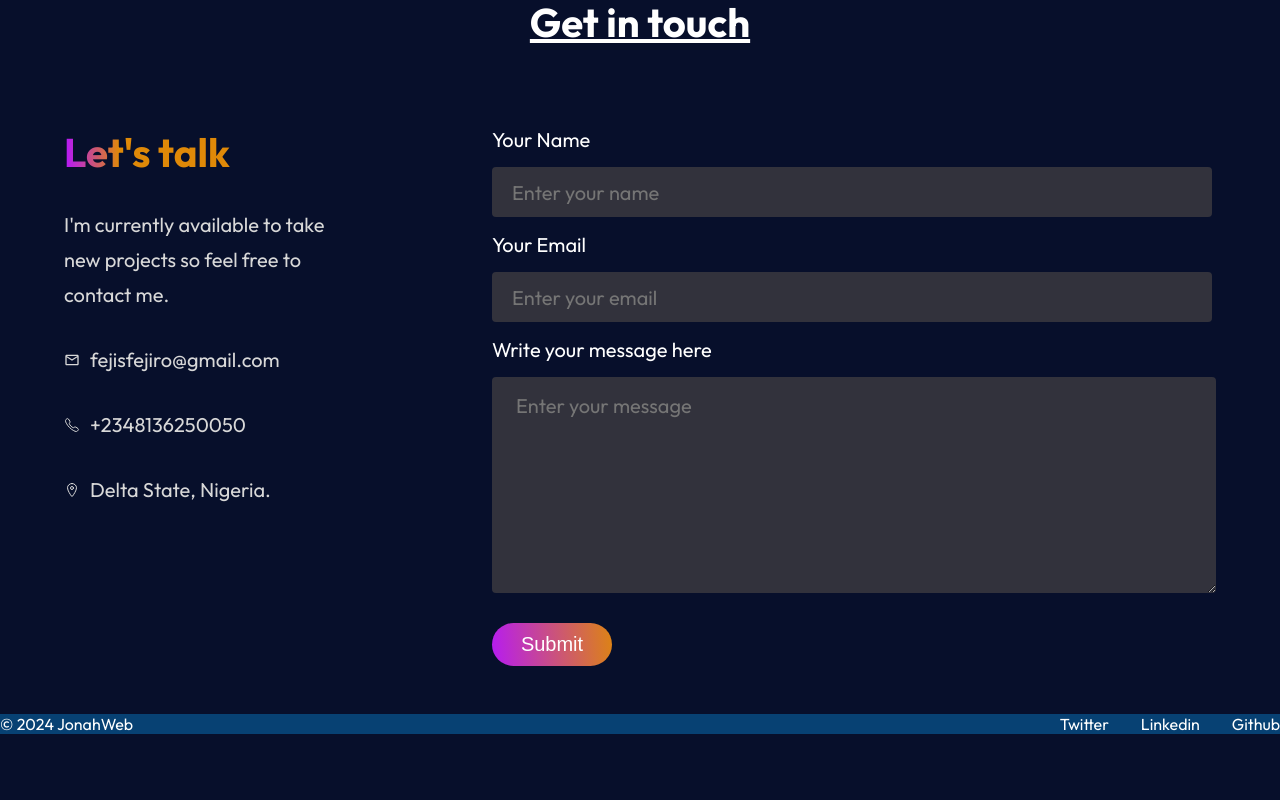
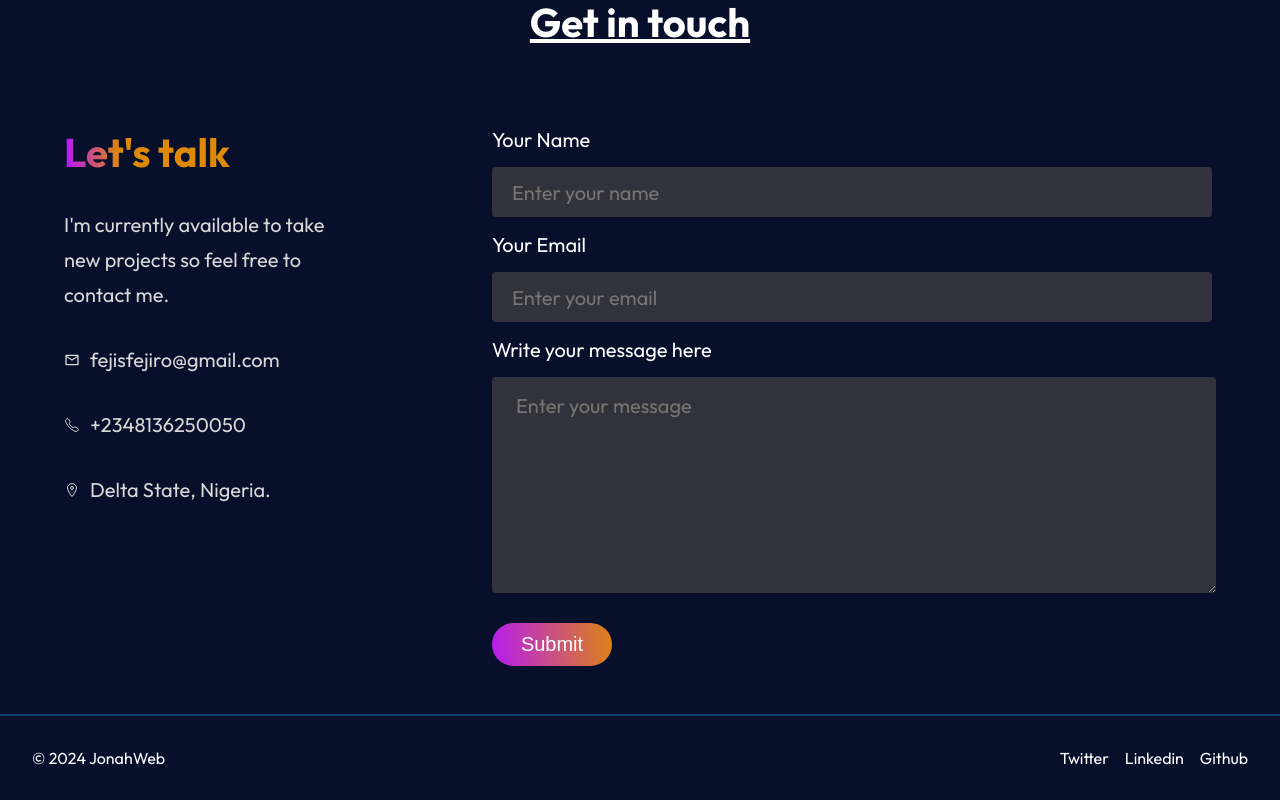
Before and after one commit to jonahunuafe/portfolio-react, a React (Vite) app: page / in a window 1280 px wide. Shown: the part 3614-4414 px from the top of the page. Built offline with nearby package versions, Linux system fonts and the light colour scheme.

Commit message:
styled footer component

```diff
--- a/src/components/Footer/Footer.module.css
+++ b/src/components/Footer/Footer.module.css
@@ -1,9 +1,9 @@
 .footer {
    display: flex;
-   flex-direction: column;
    justify-content: space-between;
-   margin-bottom: 3rem;
-   background: #074173;
+   border-top: 2px solid #074173;
+   border-bottom: none;
+   padding: 2rem;
 }
 
 .footerLeft {
@@ -12,12 +12,16 @@
 
 .footerRight {
    display: flex;
-   gap: 2rem;
+   gap: 1rem;
 }
 
 .footerRight a {
    text-decoration: none;
    color: #fff;
+}
+
+.footerRight a:hover {
+   color: #378CE7;
 }
 
 @media(min-width: 768px) {
```
